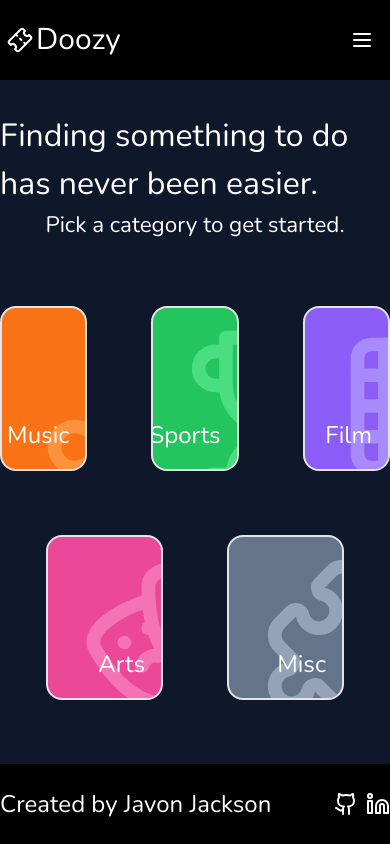
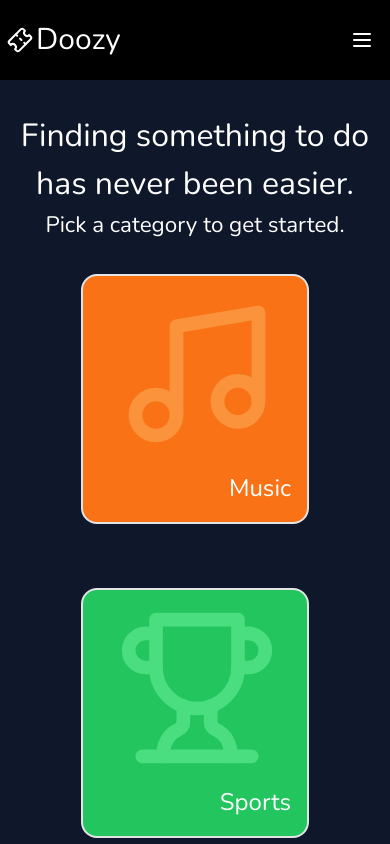
Before and after one commit to javonjax/doozy_event_finder, a React (Vite) app in the folder frontend/: page / in a window 390 px wide. Shown: the top 844 px of the page. Built offline with nearby package versions, Linux system fonts and the light colour scheme.

Commit message:
Homepage elements now react to screen size changes.

```diff
--- a/frontend/src/components/Home/Home.tsx
+++ b/frontend/src/components/Home/Home.tsx
@@ -5,20 +5,20 @@ const Home = (): React.JSX.Element => {
   return (
     <div className='max-w-7xl w-full h-full flex flex-col items-center'>
         <div className='w-full flex flex-col items-center mt-8 text-[hsl(var(--text-color))]'>
-            <h1 className='text-[2rem]'>
+            <h1 className='text-[2rem] text-center'>
                 Finding something to do has never been easier.
             </h1>
-            <h2 className='text-[1.4rem]'>
+            <h2 className='text-[1.4rem] text-center'>
                 Pick a category to get started.
             </h2>
         </div>
-        <div className='w-full grow flex flex-col items-center gap-16 m-16'>
-            <div className='w-full flex grow justify-center items-center gap-16'>
+        <div className='w-full grow flex flex-col items-center gap-16 p-8'>
+            <div className='w-full flex flex-col md:flex-row grow justify-center items-center gap-16'>
                 <HomeCard path={`/music`} label='Music' icon={<Music size={164}/>} color='orange'/>
                 <HomeCard path={`/sports`} label='Sports' icon={<Trophy size={164}/>} color='green'/>
                 <HomeCard path={`/film`} label='Film' icon={<Film size={164}/>} color='violet'/>
             </div>
-            <div className='w-full flex grow justify-center items-center gap-16'>
+            <div className='w-full flex flex-col md:flex-row grow justify-center items-center gap-16'>
                 <HomeCard path={`/arts`} label='Arts' icon={<Drama size={164}/>} color='pink'/>
                 <HomeCard path={`/misc`} label='Misc' icon={<Puzzle size={164}/>} color='slate'/>
             </div>
--- a/frontend/src/components/Home/HomeCard.tsx
+++ b/frontend/src/components/Home/HomeCard.tsx
@@ -13,7 +13,7 @@ const HomeCard = ({ path, label, icon, color }: HomeCardProps): React.JSX.Elemen
   const colors = colorClasses[color] || '';
   return (
     <NavLink
-      className={clsx('cursor-pointer border-2 w-[30%] h-full flex rounded-2xl overflow-hidden relative transform transition-all duration-400 hover:scale-105', colors)}
+      className={clsx('cursor-pointer border-2 h-[250px] w-[70%] md:w-[30%] md:h-full flex rounded-2xl overflow-hidden relative transform transition-all duration-400 hover:scale-105', colors)}
       to={path}>
       <div className={clsx(`absolute top-4 left-8`)}>
         {icon}
```
